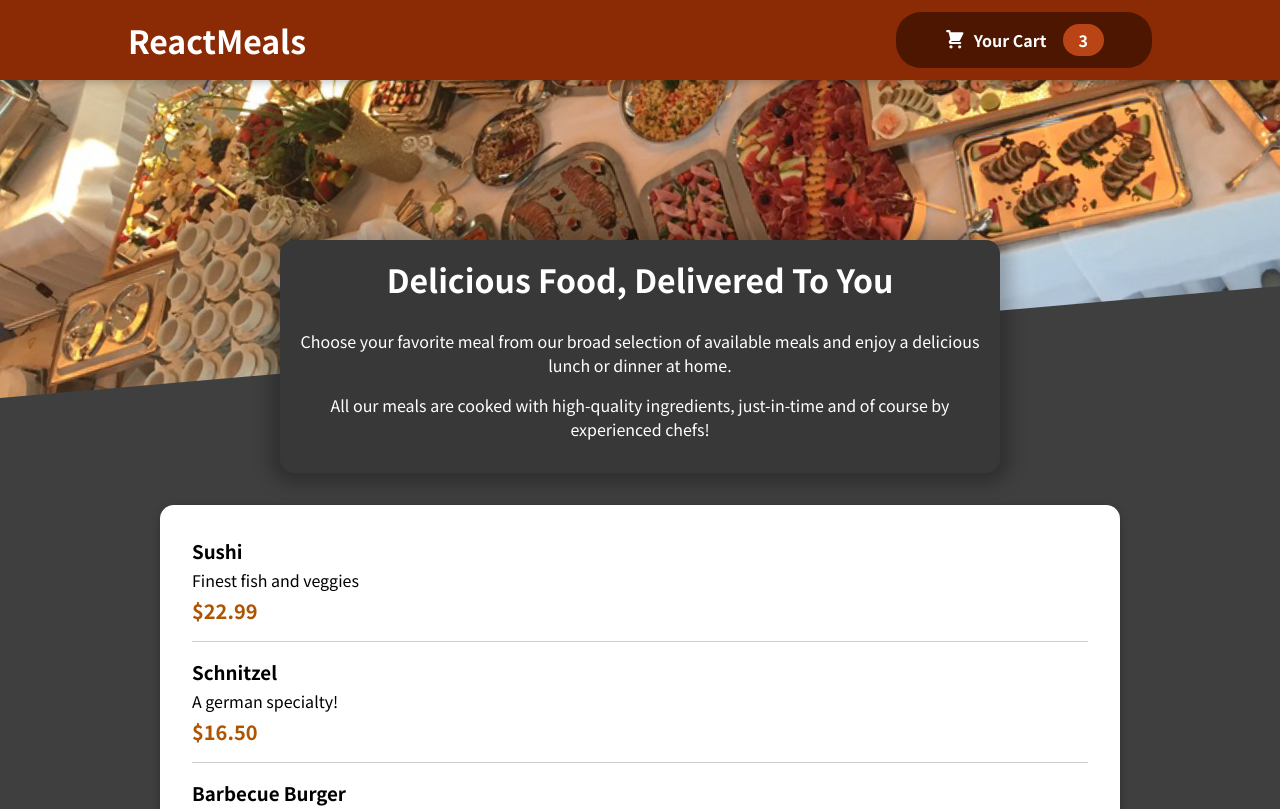
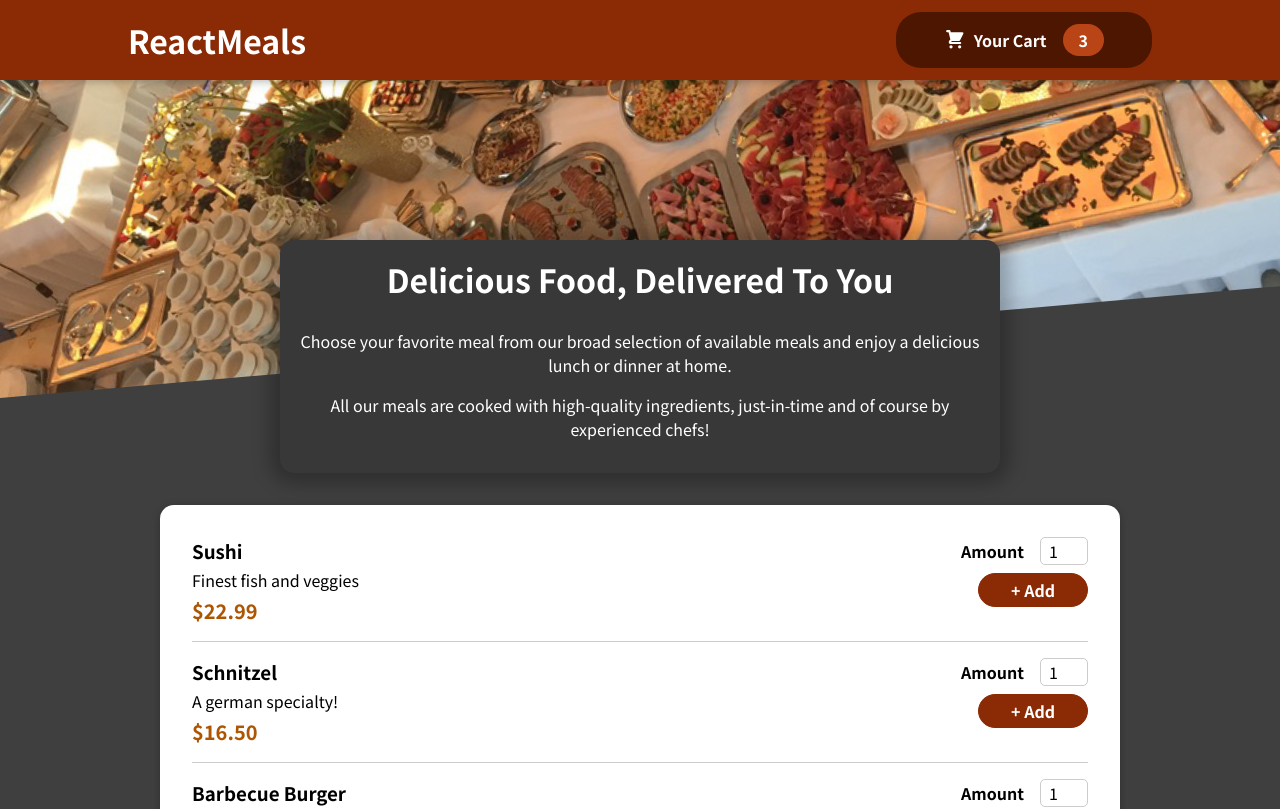
Before and after one commit to Pablo-MC/meals-react-app, a React (Create React App) app: page / in a window 1280 px wide. Shown: the top 809 px of the page. Built offline with nearby package versions, Linux system fonts and the light colour scheme; the HTML template or start-up script is replaced by a standard one.

Commit message:
Added Form Component

```diff
--- a/src/components/Meals/AvailableMeals.js
+++ b/src/components/Meals/AvailableMeals.js
@@ -33,10 +33,11 @@
   const mealsList = meals.map(meal =>
     <MealItem
       key={meal.id}
-      // meal={meal}  // Alternativa
+      id={meal.id}
       name={meal.name}
       description={meal.description}
       price={meal.price}
+    // meal={meal}  // Alternativa
     />
   );
 
--- a/src/components/Meals/MealItem/MealItem.js
+++ b/src/components/Meals/MealItem/MealItem.js
@@ -1,4 +1,5 @@
 import classes from './MealItem.module.css';
+import MealItemForm from './MealItemForm';
 
 const MealItem = (props) => {
   const price = `$${props.price.toFixed(2)}`;
@@ -11,7 +12,7 @@
         <div className={classes.price}>{price}</div>
       </div>
       <div>
-        {/* MealItemForm Component */}
+        <MealItemForm id={props.id} />
       </div>
     </li>
   );
--- a/src/components/Meals/MealItem/MealItemForm.js
+++ b/src/components/Meals/MealItem/MealItemForm.js
@@ -0,0 +1,23 @@
+import classes from './MealItemForm.module.css';
+import Input from '../../UI/Input';
+
+const MealItemForm = (props) => {
+  return (
+    <form className={classes.form}>
+      <Input
+        label="Amount"
+        input={{
+          id: 'amount_' + props.id,
+          type: 'number',
+          min: '1',
+          max: '5',
+          step: '1', // intervalo de cantidad de incremento/decremento
+          defaultValue: '1', // valor inicial
+        }}
+      />
+      <button>+ Add</button>
+    </form>
+  );
+}
+
+export default MealItemForm;
--- /dev/null
+++ b/src/components/Meals/MealItem/MealItemForm.module.css
@@ -0,0 +1,20 @@
+.form {
+  text-align: right;
+}
+
+.form button {
+  font: inherit;
+  cursor: pointer;
+  background-color: #8a2b06;
+  border: 1px solid #8a2b06;
+  color: white;
+  padding: 0.25rem 2rem;
+  border-radius: 20px;
+  font-weight: bold;
+}
+
+.form button:hover,
+.form button:active {
+  background-color: #641e03;
+  border-color: #641e03;
+}
--- a/src/components/UI/Card.js
+++ b/src/components/UI/Card.js
@@ -9,3 +9,7 @@
 }
 
 export default Card;
+
+// El componente Card contiene una estructura óptima y algo de codigo CSS para CUALQUIER contenido que queramos. Por lo tanto este es un componente que podría usarse en lugares diferentes a lo largo de la aplicación, razón por la cual este componente es un componente de Interfaz de Usuario (UI) GENERAL.
+
+// OBS: El componente Card cumple la función de ser un contenedor personalizado(Wrapper Component), el cual es un div al cual le establecemos un estilo predeterminado (className={classes.card}). Y luego dentro del div debemos colocar {props.children} el cual será TODO el contenido que esté envuelto entre la etiqueta de apertura y de cierre del componente Card.
--- /dev/null
+++ b/src/components/UI/Input.js
@@ -0,0 +1,26 @@
+import classes from './Input.module.css';
+
+const Input = (props) => {
+  return (
+    <div className={classes.input}>
+      <label htmlFor={props.input.id}>{props.label}</label>
+      <input
+        {...props.input}
+      />
+      {/* <select></select>, <textarea></textarea>, etc // Alternative*/}
+    </div>
+  );
+}
+
+export default Input;
+
+// TIP: {...props.input} -> Esto asegura que todos los pares clave-valor que estan en el objeto input (el cual recibimos de props.input), se agreguen como props al input.
+// Por lo tanto si el objeto input posee por ejemplo: { id: 1, type: 'text' } entonces usando el spread opeator {...props.input} se agregaran automaticamente como atrubutos del input TODAS las claves-valor que posee el objeto input 😀, por lo tanto el input quedaria de la siguiente forma:
+/*
+
+<input
+  id="1"
+  type="text"
+/>
+
+*/
--- /dev/null
+++ b/src/components/UI/Input.module.css
@@ -0,0 +1,18 @@
+.input {
+  display: flex;
+  align-items: center;
+  margin-bottom: 0.5rem;
+}
+
+.input label {
+  font-weight: bold;
+  margin-right: 1rem;
+}
+
+.input input {
+  width: 3rem;
+  border-radius: 5px;
+  border: 1px solid #ccc;
+  font: inherit;
+  padding-left: 0.5rem;
+}
```
